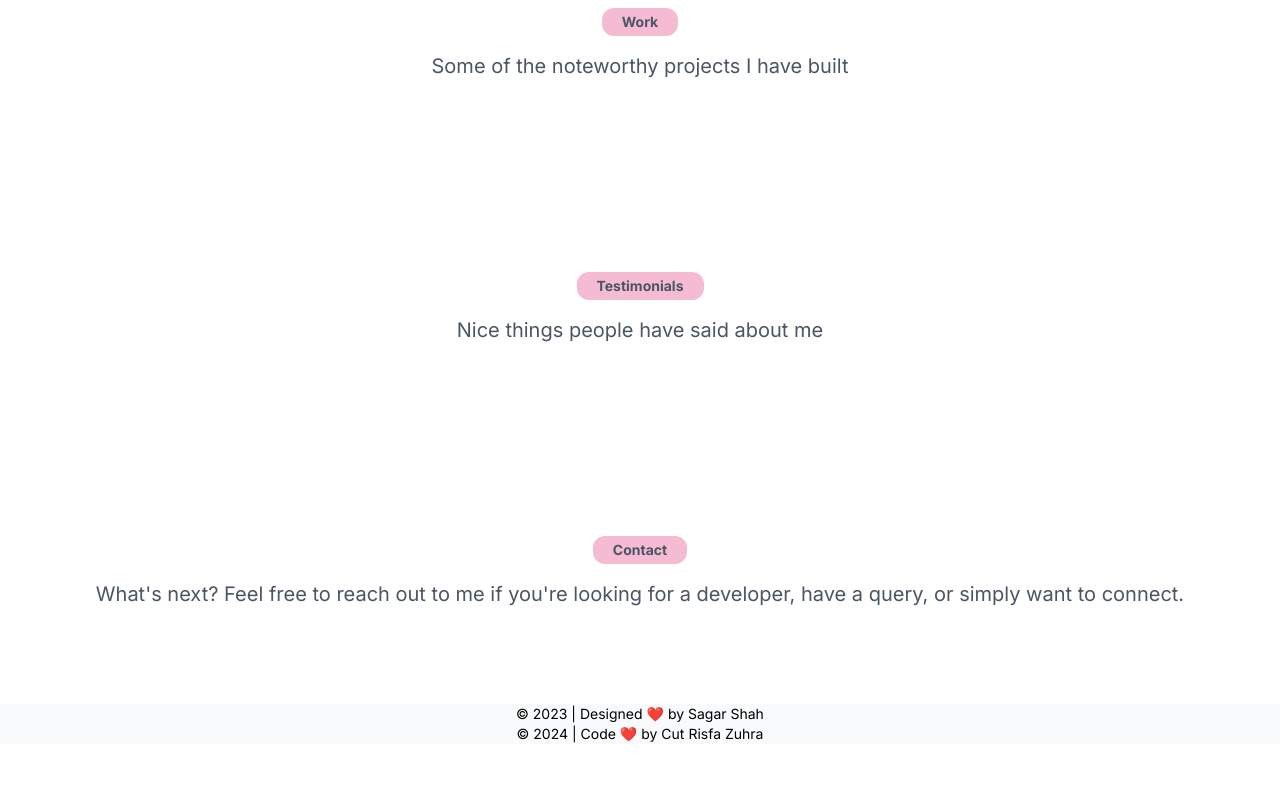
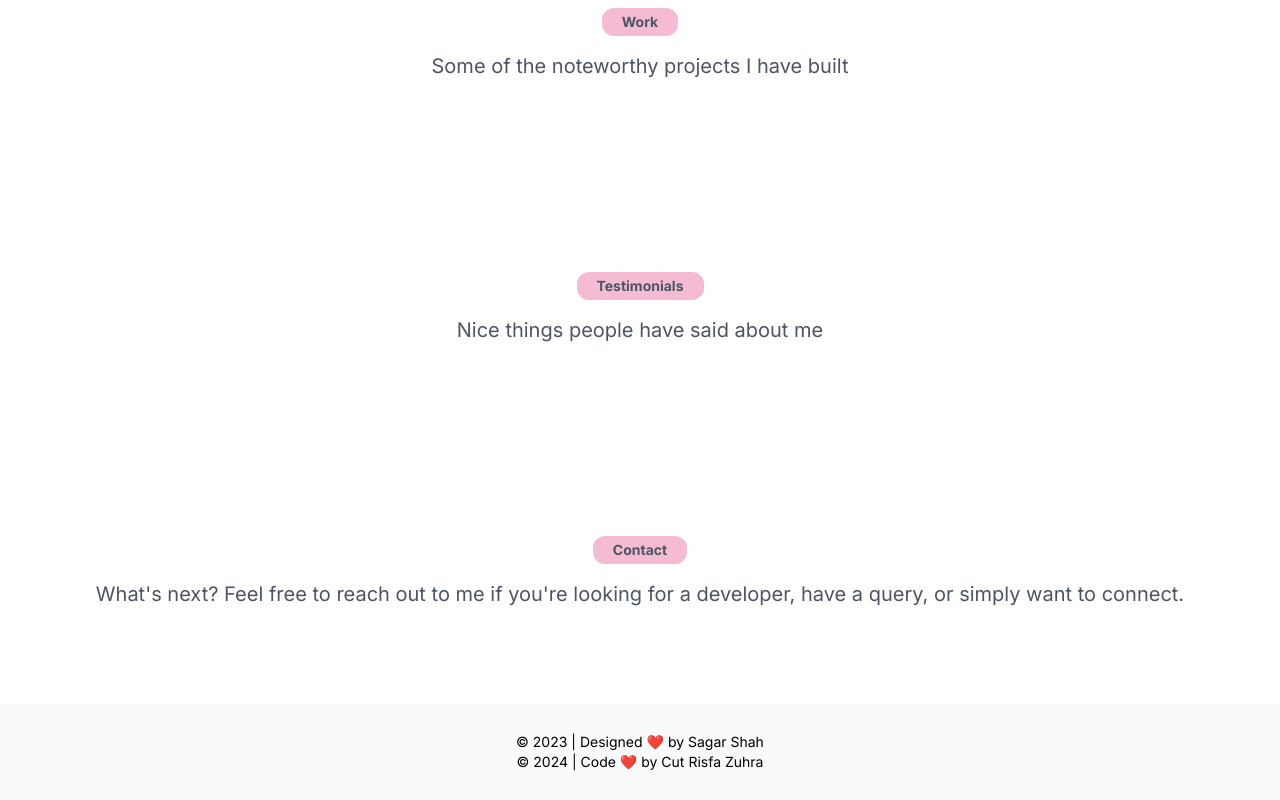
Before and after one commit to faracutrisfa/Personal-Portofolio-Cut, a React (Vite) app: page / in a window 1280 px wide. Shown: the part 2204-3004 px from the top of the page. Before the commit the page ends 2948 px from the top, so only its background shows below. Built offline with nearby package versions, Linux system fonts and the light colour scheme.

Commit message:
style: add style footer

```diff
--- a/src/components/Footer.jsx
+++ b/src/components/Footer.jsx
@@ -1,6 +1,6 @@
 export default function Footer() {
     return (
-      <div className="bg-primary-50 flex flex-col items-center text-sm">
+      <div className="bg-primary-50 flex flex-col items-center text-sm py-7">
         <a href="https://www.figma.com/@shahsagarm" target="_blank">© 2023 | Designed ❤️️ by Sagar Shah</a>
         <a href="https://github.com/faracutrisfa/Personal-Portofolio-Cut.git" target="_blank">© 2024 | Code ❤️️ by Cut Risfa Zuhra</a>
       </div>
```
